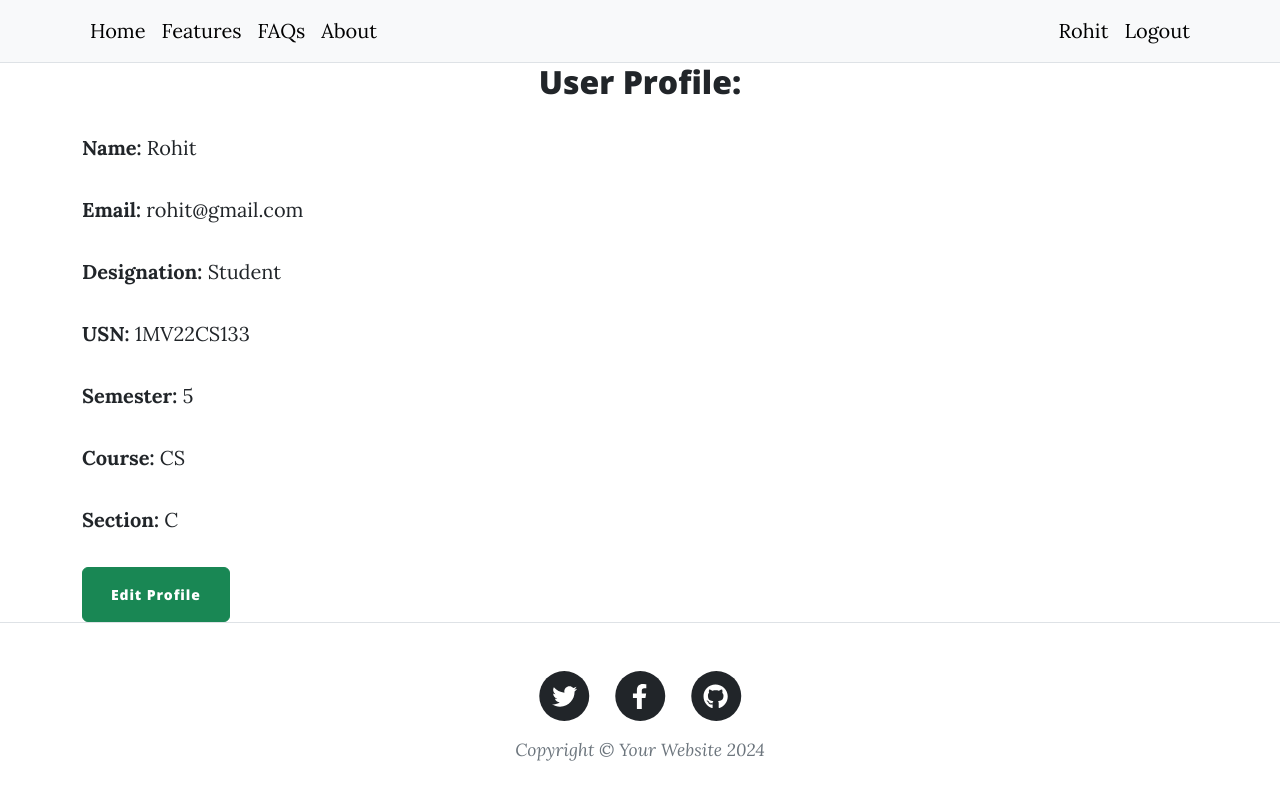
After one commit to Rohit-Rajagopal/Student-Grade-Management-System, a Flask app: page /profile in a window 1280 px wide. The commit adds this page. Run offline with Flask 3, Linux system fonts and the light colour scheme; a user stored in the database is signed in; some libraries are stand-ins or nearby versions.

Commit message:
Added profile feature with editing capability and added error message for searching for non-existent usn

```diff
--- a/Templates/header.html
+++ b/Templates/header.html
@@ -54,7 +54,7 @@
         <li class="nav-item"><a href="{{ url_for('login') }}" class="nav-link link-body-emphasis px-2">Login</a></li>
         <li class="nav-item"><a href="{{ url_for('choose_designation') }}" class="nav-link link-body-emphasis px-2">Register</a></li>
         {% else %}
-        <li class="nav-item"><a href="#" class="nav-link link-body-emphasis px-2">{{ current_user.name }}</a></li>
+        <li class="nav-item"><a href="{{ url_for('profile') }}" class="nav-link link-body-emphasis px-2">{{ current_user.name }}</a></li>
         <li class="nav-item"><a href="{{ url_for('logout') }}" class="nav-link link-body-emphasis px-2">Logout</a></li>
         {% endif %}
       </ul>
--- /dev/null
+++ b/Templates/profile.html
@@ -0,0 +1,17 @@
+{% include "header.html" %}
+
+<h2 style="text-align: center">User Profile:</h2>
+<div class="container">
+    <p><b>Name:</b> {{ current_user.name }}</p>
+    <p><b>Email:</b> {{ current_user.email }}</p>
+    <p><b>Designation:</b> {{ current_user.designation }}</p>
+    {% if current_user.designation == "Student" %}
+        <p><b>USN:</b> {{ current_user.usn }}</p>
+        <p><b>Semester:</b> {{ current_user.semester }}</p>
+        <p><b>Course:</b> {{ current_user.course }}</p>
+        <p><b>Section:</b> {{ current_user.section }}</p>
+    {% endif %}
+    <a href="{{ url_for('edit_profile') }}"><button class="btn btn-success">Edit Profile</button></a>
+</div>
+
+{% include "footer.html" %}
--- a/main.py
+++ b/main.py
@@ -4,12 +4,12 @@ from flask_ckeditor import CKEditor
 from flask_login import UserMixin, login_user, LoginManager, current_user, logout_user, login_required
 from flask_sqlalchemy import SQLAlchemy
 from sqlalchemy.orm import relationship, DeclarativeBase, Mapped, mapped_column
-from sqlalchemy import Integer, String, Text, ForeignKey
+from sqlalchemy import Integer, String, ForeignKey
 from typing import List
 from functools import wraps
 from werkzeug.security import generate_password_hash, check_password_hash
 import os
-from forms import CreateTeacherForm, CreateStudentForm, ChooseDesignation, CreateLoginForm, CreateGradeForm, GetUSN
+from forms import *
 
 app = Flask(__name__)
 app.config['SECRET_KEY'] = "d297744219d80b07436ff5f8bd0ddde21d5596d89a023dfa24ae8a24729718e6"
@@ -149,7 +149,11 @@ def home():
     if current_user.is_authenticated and current_user.designation == 'Teacher':
         form = GetUSN()
         if form.validate_on_submit():
-            return redirect(url_for('show_grades', usn=form.usn.data.upper()))
+            if db.session.execute(db.select(User).where(User.usn == form.usn.data.upper())).scalar() is not None:
+                return redirect(url_for('show_grades', usn=form.usn.data.upper()))
+            else:
+                flash('No student by that usn')
+                return redirect(url_for('home'))
         return render_template('index.html', form=form)
     else:
         return render_template('index.html')
@@ -318,5 +322,45 @@ def show_report():
     return render_template('report.html', report=report)
 
 
+# TODO 1: Add profile feature with editing capability
+@app.route('/profile')
+@login_required
+def profile():
+    return render_template('profile.html')
+
+
+@app.route('/edit-profile', methods=['GET', 'POST'])
+@login_required
+def edit_profile():
+    if current_user.designation == 'Student':
+        form = CreateProfileEditFormStudent(
+            name=current_user.name,
+            email=current_user.email,
+            usn=current_user.usn,
+            semester=current_user.semester,
+            course=current_user.course,
+            section=current_user.section,
+        )
+    else:
+        form = CreateProfileEditFormTeacher(
+            name=current_user.name,
+            email=current_user.email
+        )
+    if form.validate_on_submit():
+        current_user.name = form.name.data
+        current_user.email = form.email.data
+        if current_user.designation == 'Student':
+            current_user.usn = form.usn.data
+            current_user.semester = form.semester.data
+            current_user.course = form.course.data
+            current_user.section = form.section.data
+        db.session.commit()
+        return redirect(url_for('profile'))
+    return render_template('edit_profile.html', form=form)
+# TODO 2: Add hero to index.html
+# TODO 3: Add features and about html pages
+# TODO 4: (If possible) Add pre-populated "ADD GRADE" to show_grade
+
+
 if __name__ == "__main__":
     app.run(debug=True)
```
Also changed, not shown: Templates/edit_profile.html (added, +10 -0 lines), Templates/index.html (+7 -0 lines), forms.py (+16 -0 lines), instance/posts.db.
